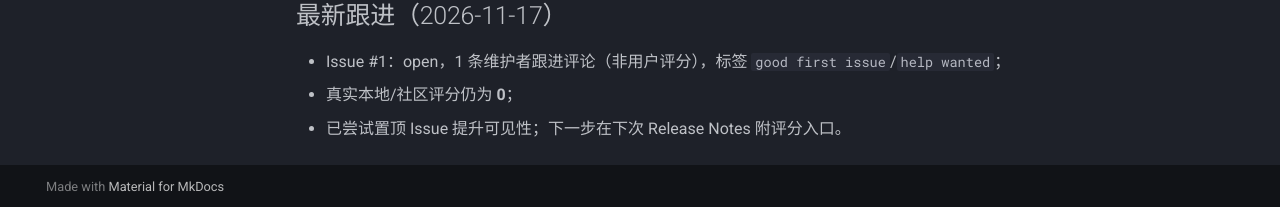
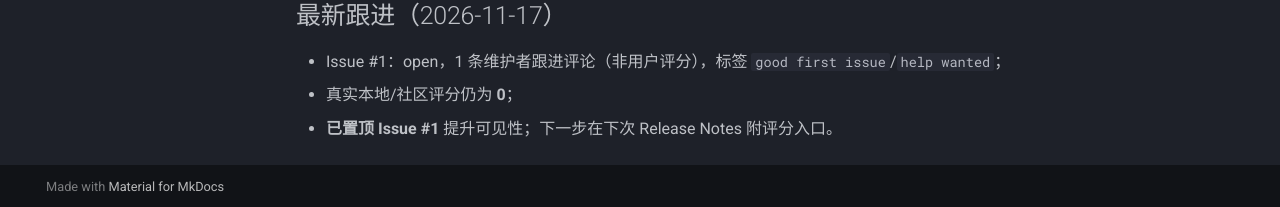
Before and after one commit to TomJerryGit/qingcao, an MkDocs documentation site: the page built from docs/ratings_campaign.md, in a window 1280 px wide and 900 px high, scrolled down 956 px. Shown: the part 690-897 px from the top of the window. Built offline with MkDocs 1.6.1 and Material for MkDocs 9.7.7, drawn with Linux system fonts in a browser that asks for light colours; comment, search, counter and statistics services are not loaded.

Commit message:
docs(ratings): Issue #1 已置顶

```diff
--- a/docs/ratings_campaign.md
+++ b/docs/ratings_campaign.md
@@ -48,4 +48,4 @@
 
 - Issue #1：open，1 条维护者跟进评论（非用户评分），标签 `good first issue`/`help wanted`；
 - 真实本地/社区评分仍为 **0**；
-- 已尝试置顶 Issue 提升可见性；下一步在下次 Release Notes 附评分入口。
+- **已置顶 Issue #1** 提升可见性；下一步在下次 Release Notes 附评分入口。
```
